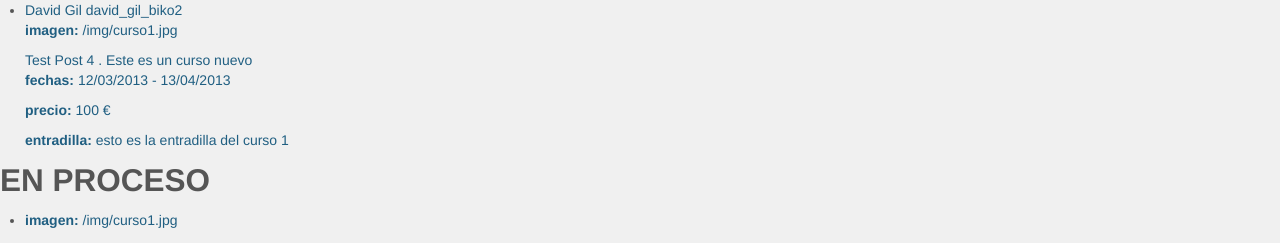
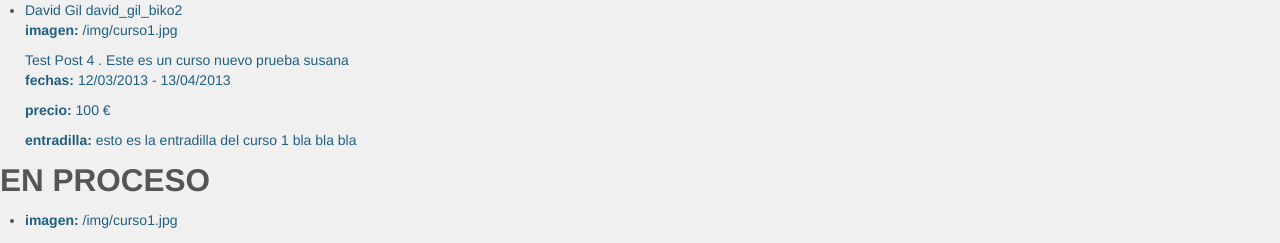
Before and after one commit to dontknow-net/dontknow-net.github.io, a Jekyll site: the page built from listado.html, in a window 1280 px wide. Shown: the top 243 px of the page. Built offline with Jekyll 4.4.1, drawn with Linux system fonts in a browser that asks for light colours; nearby versions of some CDN libraries; some web fonts are replaced.

Commit message:
Updated _posts/cursos/2013-05-27-Test-Post-4.md

```diff
--- a/_posts/cursos/2013-05-27-Test-Post-4.md
+++ b/_posts/cursos/2013-05-27-Test-Post-4.md
@@ -1,15 +1,16 @@
 ---
 layout: curso
-title: Test Post 4 . Este es un curso nuevo
+title: Test Post 4 . Este es un curso nuevo prueba susana
 fechas: 12/03/2013 - 13/04/2013
 imagen: /img/curso1.jpg
 precio: 100 €
 category: new
 tags:
   - David Gil
+  - Autor2
 published: true
 entradilla: |
-  esto es la entradilla del curso 1
+  esto es la entradilla del curso 1 bla bla bla
 ---
 
 # Esto es el titulo h1
```
